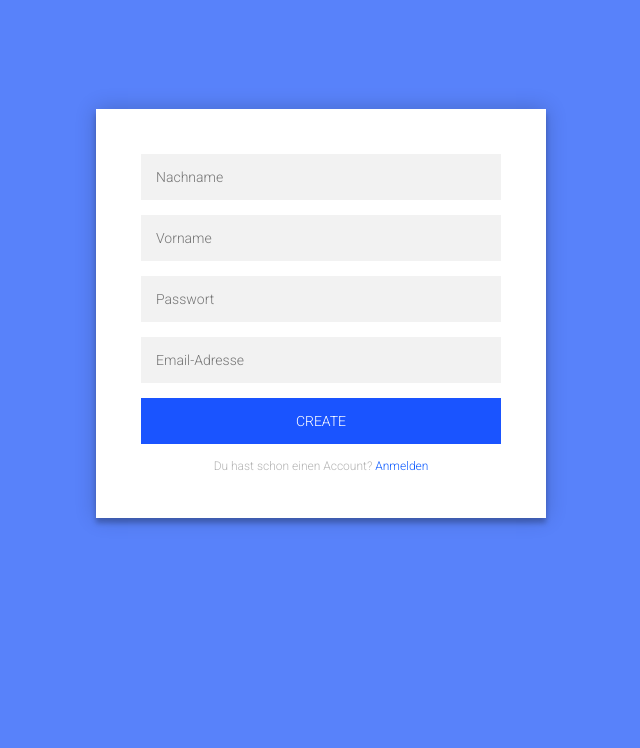
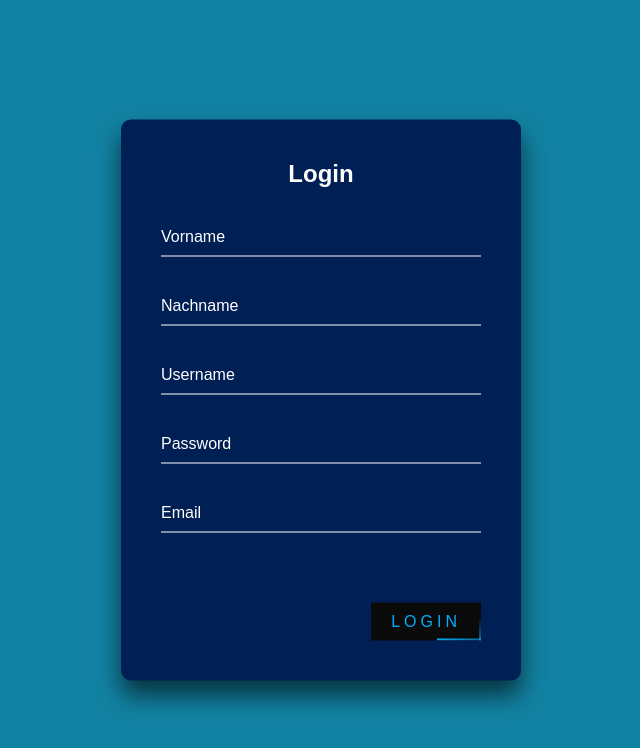
Before and after one commit to LilB0nd/Buchungssystem, a Django app: template Buchungssystem/templates/registration/register.html in a window 1280 px wide. Shown: the top 748 px of the page, without its empty margins (319-959 px from the left). Run offline with Django 3.2, Linux system fonts and the light colour scheme; the template is opened without the code that fills it, so the values that code supplies are empty.

Commit message:
Register Html

```diff
--- a/Buchungssystem/models.py
+++ b/Buchungssystem/models.py
@@ -1,8 +1,6 @@
-from django.contrib.auth import authenticate
 from django.db import models
 from django.contrib.auth.models import User
 from django.utils import timezone
-from django import forms
 # # Create your models here.
 
 
--- a/Buchungssystem/templates/registration/login.html
+++ b/Buchungssystem/templates/registration/login.html
@@ -26,5 +26,4 @@
         </button>
       </form>
     </div>
-
 </html>
--- a/Buchungssystem/templates/registration/register.html
+++ b/Buchungssystem/templates/registration/register.html
@@ -1,22 +1,42 @@
-<!DOCTYPE html>
 <html lang="en">
     <head>
-        <meta charset="UTF-8">
-        <title>Registration</title>
-        <link rel="stylesheet" href="../../../static/CSS/login_save.css">
+      <link href="/static/CSS/login.css" type="text/css" rel="stylesheet"/>
+        <title>SignUp</title>
     </head>
-    <body>
-        <div class="register-page">
-          <div class="form">
-            <form class="login-form">
-                <input type="text" placeholder="Nachname"/>
-                <input type="text" placeholder="Vorname"/>
-                <input type="password" placeholder="Passwort"/>
-                <input type="email" placeholder="Email-Adresse"/>
-                <button type="submit", class="btn-one">create</button>
-                <p class="message">Du hast schon einen Account? <a href="#">Anmelden</a></p>
-            </form>
-          </div>
+    <div class="login-box">
+      <h2>Login</h2>
+      <form action="" method="post">
+           {% csrf_token %}
+        <div class="user-box">
+          <input type="text" name="Vorname" required="">
+          <label>Vorname</label>
         </div>
-    </body>
+        <div class="user-box">
+          <input type="text" name="Nachname" required="">
+          <label>Nachname</label>
+        </div>
+        <div class="user-box">
+          <input type="text" name="username" required="">
+          <label>Username</label>
+        </div>
+        <div class="user-box">
+          <input type="password" name="password" required="">
+          <label>Password</label>
+        </div>
+        <div class="user-box">
+                <input type="email" name="email" required="">
+            <label>Email</label>
+        </div>
+          {% if error %}
+        <p style="color: white">Ihre Anmeldedaten waren falsch</p>
+        {% endif %}
+        <button type="submit" class="button">
+          <span></span>
+          <span></span>
+          <span></span>
+          <span></span>
+          Login
+        </button>
+      </form>
+    </div>
 </html>
```
